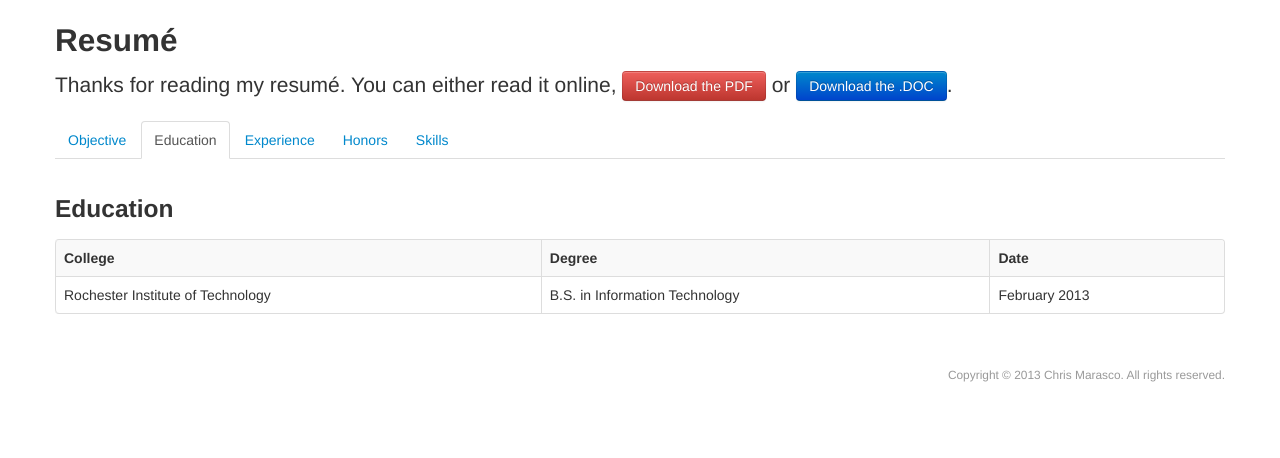
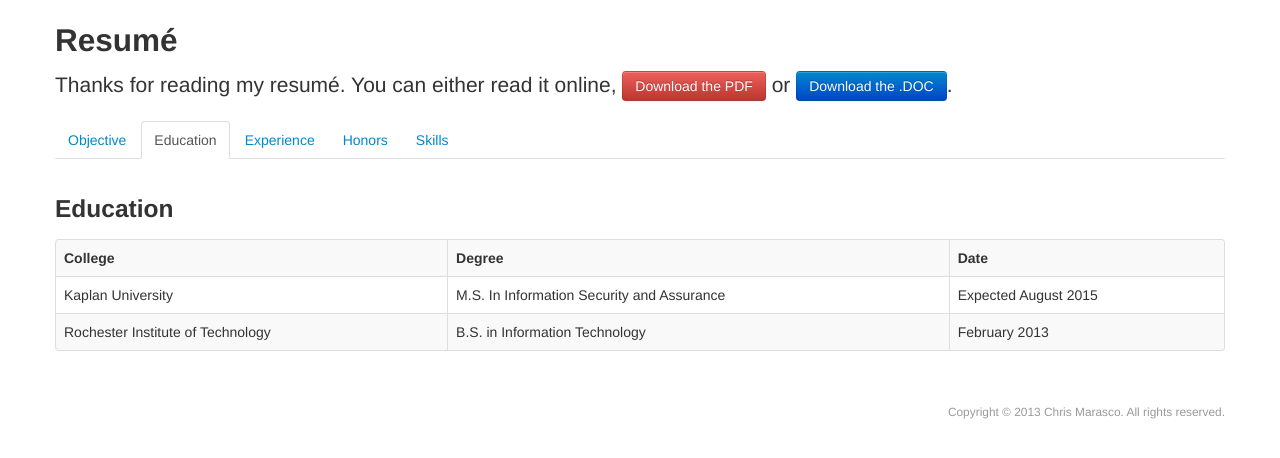
Before and after one commit to cxm6467/christophermarasco.com, a PHP site: page /resume.php in a window 1280 px wide, after a click on "Education". Shown: the part 260-718 px from the top of the page. Run offline with PHP 8.4, Linux system fonts and the light colour scheme.

Commit message:
Updated Resume.php with current values

```diff
--- a/resume.php
+++ b/resume.php
@@ -60,6 +60,11 @@
 										<th>Date</th>
 									</tr>
 									<tr>
+										<td>Kaplan University</td>
+										<td>M.S. In Information Security and Assurance</td>
+										<td>Expected August 2015</td>
+									</tr>
+									<tr>
 										<td>Rochester Institute of Technology</td>
 										<td>B.S. in Information Technology</td>
 										<td>February 2013</td>
@@ -74,6 +79,18 @@
 										<th>Title</th>
 										<th>Location</th>
 										<th>Dates</th>
+									</tr>
+									<tr>
+										<td>Modis</td>
+										<td>Desktop Support Specialist</td>
+										<td>Rochester, NY</td>
+										<td>9/23/13 - Present</td>
+									</tr>
+									<tr>
+										<td>Synergy Global Solutions</td>
+										<td>Field Service Engineer</td>
+										<td>Rochester, NY</td>
+										<td>04/14/13 - 06/22/13</td>
 									</tr>
 									<tr>
 										<td>Rochester Institute of Technology</td>
```
